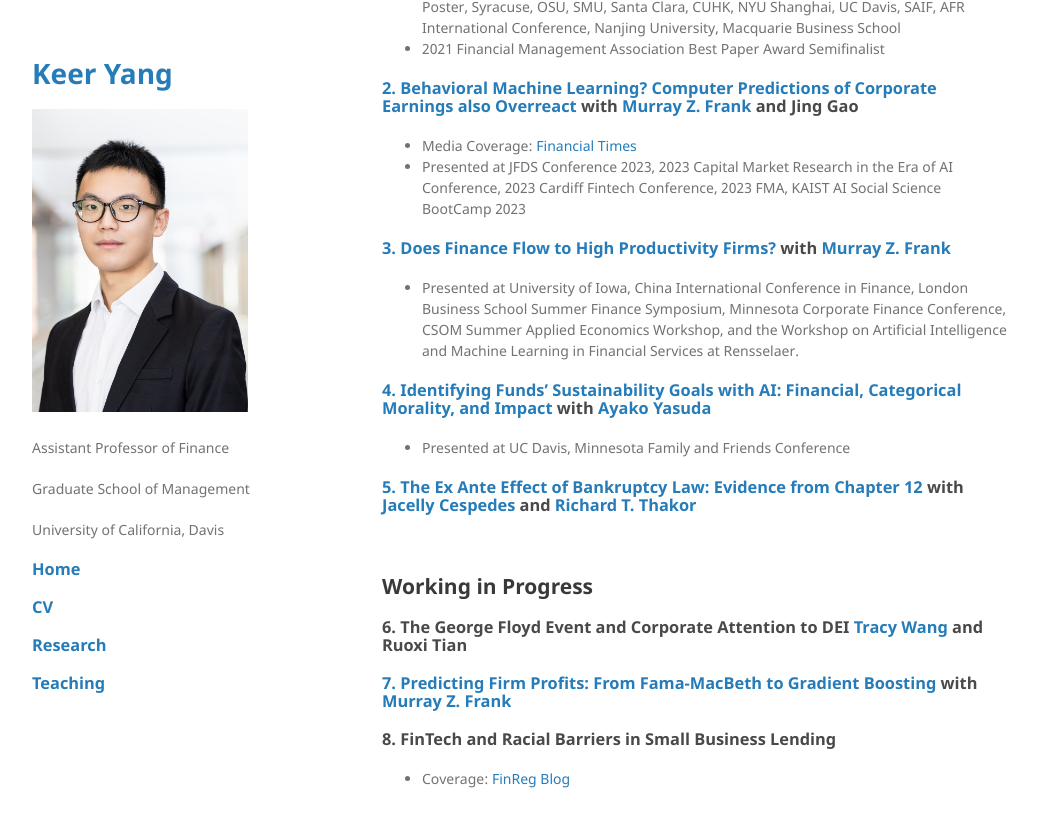
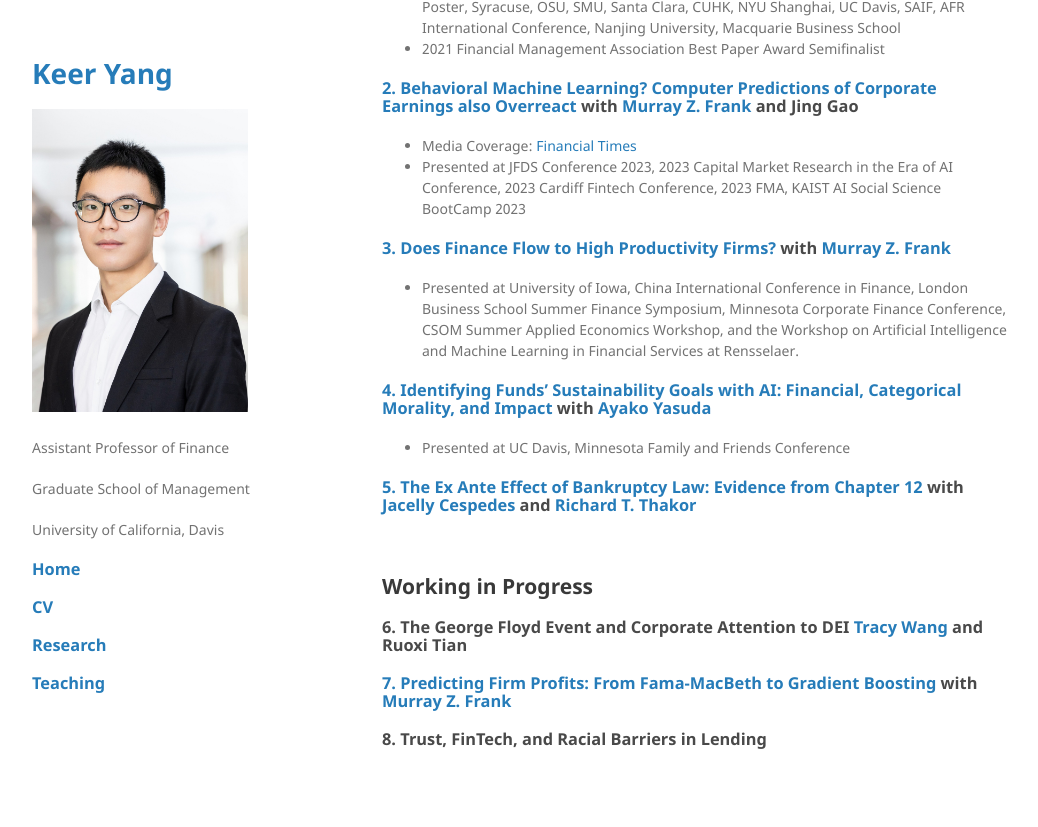
Before and after one commit to keeryang/keeryang.github.io, a Jekyll site: the page built from index.md, in a window 1280 px wide and 900 px high, scrolled down 616 px. Shown: the top 827 px of the window, without its empty margins (118-1156 px from the left). Built offline with Jekyll 4.4.1, drawn with Linux system fonts in a browser that asks for light colours; the repository's description, which GitHub fills in, is left out; our own code applies the rules of GitHub Pages for plain Markdown files.

Commit message:
Update index.md

```diff
--- a/index.md
+++ b/index.md
@@ -48,8 +48,7 @@ Email: <kkeyang@ucdavis.edu>
 
 ### [7. Predicting Firm Profits: From Fama-MacBeth to Gradient Boosting](https://papers.ssrn.com/sol3/papers.cfm?abstract_id=3919194) with [Murray Z. Frank](https://mzfrank.github.io/myweb/)
 
-### 8. FinTech and Racial Barriers in Small Business Lending
-*   Coverage: [FinReg Blog](https://sites.law.duke.edu/thefinregblog/2022/03/16/fintech-and-racial-barriers-in-small-business-lending/)
+### 8. Trust, FinTech, and Racial Barriers in Lending
 
 
 <br />
```
